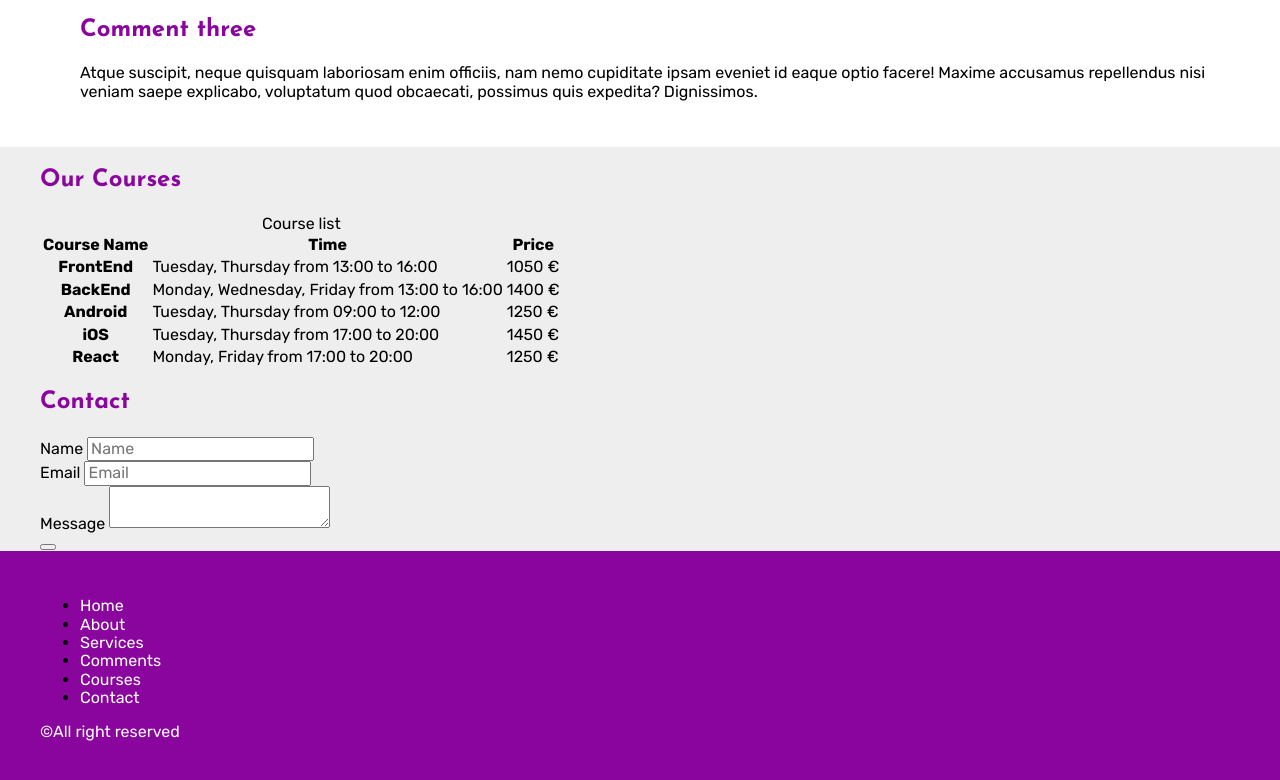
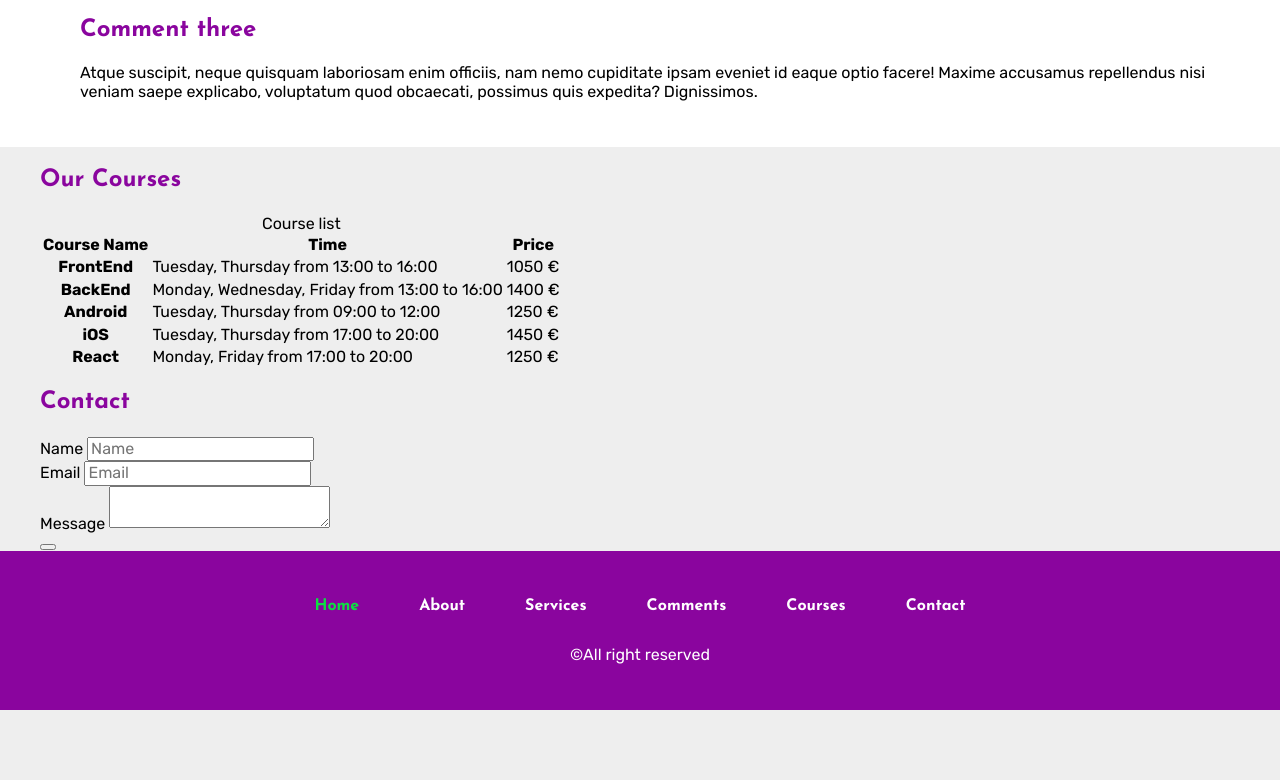
Before and after one commit to zoca/learningSass, a plain HTML site: page public_html/index.html in a window 1280 px wide. Shown: the part 1461-2241 px from the top of the page. After the commit the page ends 2171 px from the top, so only its background shows below. Drawn offline with nearby package versions, Linux system fonts and the light colour scheme; files that its build step writes are made by us from their sources.

Commit message:
finish footer

```diff
--- a/nbproject/private/private.xml
+++ b/nbproject/private/private.xml
@@ -3,16 +3,10 @@
     <editor-bookmarks xmlns="http://www.netbeans.org/ns/editor-bookmarks/2" lastBookmarkId="0"/>
     <open-files xmlns="http://www.netbeans.org/ns/projectui-open-files/2">
         <group>
-            <file>file:/home/zoka/Desktop/frontend_kurs/sass/learningSass/public_html/scss/partials/_variables.scss</file>
             <file>file:/home/zoka/Desktop/frontend_kurs/sass/learningSass/public_html/index.html</file>
             <file>file:/home/zoka/Desktop/frontend_kurs/sass/learningSass/public_html/scss/partials/_footer.scss</file>
-            <file>file:/home/zoka/Desktop/frontend_kurs/sass/learningSass/public_html/scss/theme.scss</file>
             <file>file:/home/zoka/Desktop/frontend_kurs/sass/learningSass/public_html/scss/partials/_header.scss</file>
             <file>file:/home/zoka/Desktop/frontend_kurs/sass/learningSass/public_html/css/theme.css</file>
-            <file>file:/home/zoka/Desktop/frontend_kurs/sass/learningSass/public_html/scss/partials/_commentSection.scss</file>
-            <file>file:/home/zoka/Desktop/frontend_kurs/sass/learningSass/public_html/scss/partials/_base.scss</file>
-            <file>file:/home/zoka/Desktop/frontend_kurs/sass/learningSass/public_html/scss/partials/_aboutSection.scss</file>
-            <file>file:/home/zoka/Desktop/frontend_kurs/sass/learningSass/public_html/scss/partials/_fonts.scss</file>
         </group>
     </open-files>
 </project-private>
--- a/public_html/index.html
+++ b/public_html/index.html
@@ -3,11 +3,9 @@
     <head>
         <meta charset="UTF-8">
         <title>Learning Sass</title>
-        <link rel="stylesheet" href="css/style.css">
         <meta name="viewport" content="width=device-width, initial-scale=1">
 
         <!--CSS-->
-
         <link href="css/theme.css" rel="stylesheet" type="text/css"/>
     </head>
     <body>
@@ -205,7 +203,7 @@
             <div class="container">
                 <nav>
                     <ul>
-                        <li><a href="#home">Home</a></li>
+                        <li><a class="active" href="#home">Home</a></li>
                         <li><a href="#about">About</a></li>
                         <li><a href="#service">Services</a></li>
                         <li><a href="#comments">Comments</a></li>
--- a/public_html/scss/partials/_footer.scss
+++ b/public_html/scss/partials/_footer.scss
@@ -1,11 +1,75 @@
 $footer-bg: $purple;
 $footer-color: $white;
+$footer-hover-color: $green;
+$footer-nav-font: $josefin;
+
 
 footer{
     padding: 30px 0;
     background-color: $footer-bg;
+    .container {
+        nav{
+            ul{
+                display: block;
+                list-style: none;
+                padding-left: 0;
+                margin-bottom: 30px;
+                li{
+                    a{
+                        display: block;
+                        color: $footer-color;
+                        text-align: center;
+                        padding: 5px 0;
+                        font-family: $footer-nav-font;
+                        font-weight: $font-bold;
+
+                        &:hover,
+                            &.active{
+                            color: $footer-hover-color;
+                        }
+                    }
+                } //li end
+            } // ul end
+
+        } // nav end
+
+        p{
+            color: $footer-color;
+            text-align: center;
+        } // p end
+    }
 }
 
-footer a, footer p{
-    color: $footer-color;
+@media(min-width:768px){
+    footer{
+        .container{
+            nav{
+                ul{
+                    display: flex;
+                    justify-content: center;
+                    li{
+                        a{
+                            padding: 0 20px;
+                        }
+                    }
+                }
+            }
+        }
+    }
 }
+
+@media(min-width:992px){
+    footer{
+        .container{
+            nav{
+                ul{
+                    li{
+                        a{
+                            padding: 0 30px;
+                        }
+                    }
+                }
+            }
+        }
+    }
+}
--- a/public_html/scss/partials/_header.scss
+++ b/public_html/scss/partials/_header.scss
@@ -32,7 +32,7 @@ header{
                     font-weight: $font-bold;
 
                     &:hover,
-                    &:active{
+                    &.active{
                         color: $nav-link-hover;
 
                     }
```
Also changed, not shown: public_html/css/theme.css, 1 other file.
